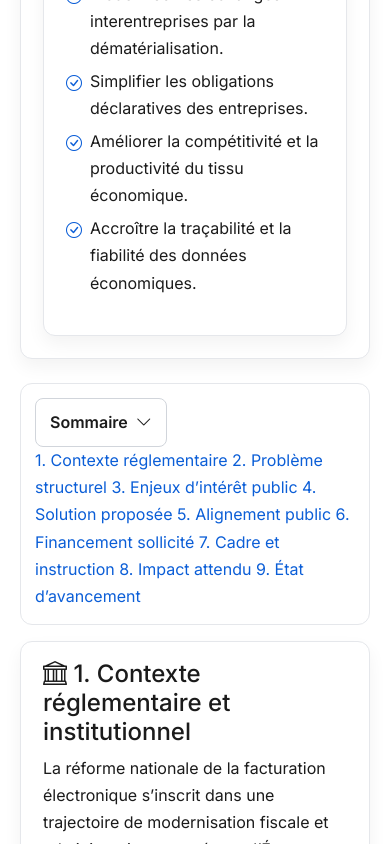
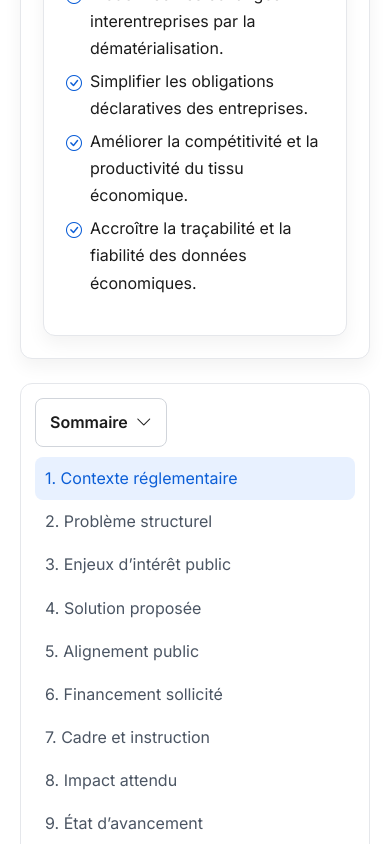
Before and after one commit to DjennadRany/factureDevis, a plain HTML site: page ProjetHF.html in a window 390 px wide. Both pictures are taken after a click on the button "Sommaire". Shown: the part 1209-2053 px from the top of the page. Drawn offline with nearby package versions, Linux system fonts and the light colour scheme.

Commit message:
Fix mobile TOC behavior.
Make mobile summary sticky at top, hide drawer by default, and disable text reveal transitions on small screens.

```diff
--- a/CSS/style.css
+++ b/CSS/style.css
@@ -546,6 +546,23 @@ footer.site-footer .back-top{
   padding: 14px;
   margin-bottom: 16px;
 }
+.projet-hf .toc-drawer {
+  display: none;
+  margin-top: 10px;
+}
+.projet-hf .toc-drawer.open {
+  display: block;
+}
+.projet-hf .toc-drawer a {
+  display: block;
+  padding: 8px 10px;
+  border-radius: 8px;
+  color: #4b5563;
+}
+.projet-hf .toc-drawer a.active {
+  background: #e8f1ff;
+  color: #0b5ed7;
+}
 .projet-hf .toc-drawer a.active {
   border-color: #cfe0ff;
   color: #0b5ed7;
@@ -758,12 +775,19 @@ footer.site-footer .back-top{
 @media (max-width: 980px) {
   .projet-hf .layout { grid-template-columns: 1fr; }
   .projet-hf .toc-panel { display: none; }
-  .projet-hf .toc-mobile { display: block; }
+  .projet-hf .toc-mobile {
+    display: block;
+    position: sticky;
+    top: 0px;
+    z-index: 20;
+    background: #ffffff;
+  }
   .projet-hf .hero { grid-template-columns: 1fr; }
   .projet-hf .hf-actions { flex-wrap: wrap; }
   .projet-hf .budget-cards { display: grid; }
   .projet-hf table.budget-table { display: none; }
   .projet-hf .chart-grid { flex-direction: column; }
+  .projet-hf .reveal { opacity: 1; transform: none; transition: none; }
 }
 
 @media (max-width: 700px) {
--- a/script/script.js
+++ b/script/script.js
@@ -57,13 +57,20 @@ document.addEventListener("DOMContentLoaded", () => {
   const tocToggle = document.getElementById("tocToggle");
   const tocDrawer = document.getElementById("tocDrawer");
   if (tocToggle && tocDrawer) {
+    tocDrawer.setAttribute("hidden", "");
     tocToggle.addEventListener("click", () => {
       const isOpen = tocDrawer.classList.toggle("open");
+      if (isOpen) {
+        tocDrawer.removeAttribute("hidden");
+      } else {
+        tocDrawer.setAttribute("hidden", "");
+      }
       tocToggle.setAttribute("aria-expanded", String(isOpen));
     });
     tocDrawer.querySelectorAll("a").forEach((link) => {
       link.addEventListener("click", () => {
         tocDrawer.classList.remove("open");
+        tocDrawer.setAttribute("hidden", "");
         tocToggle.setAttribute("aria-expanded", "false");
       });
     });
```
